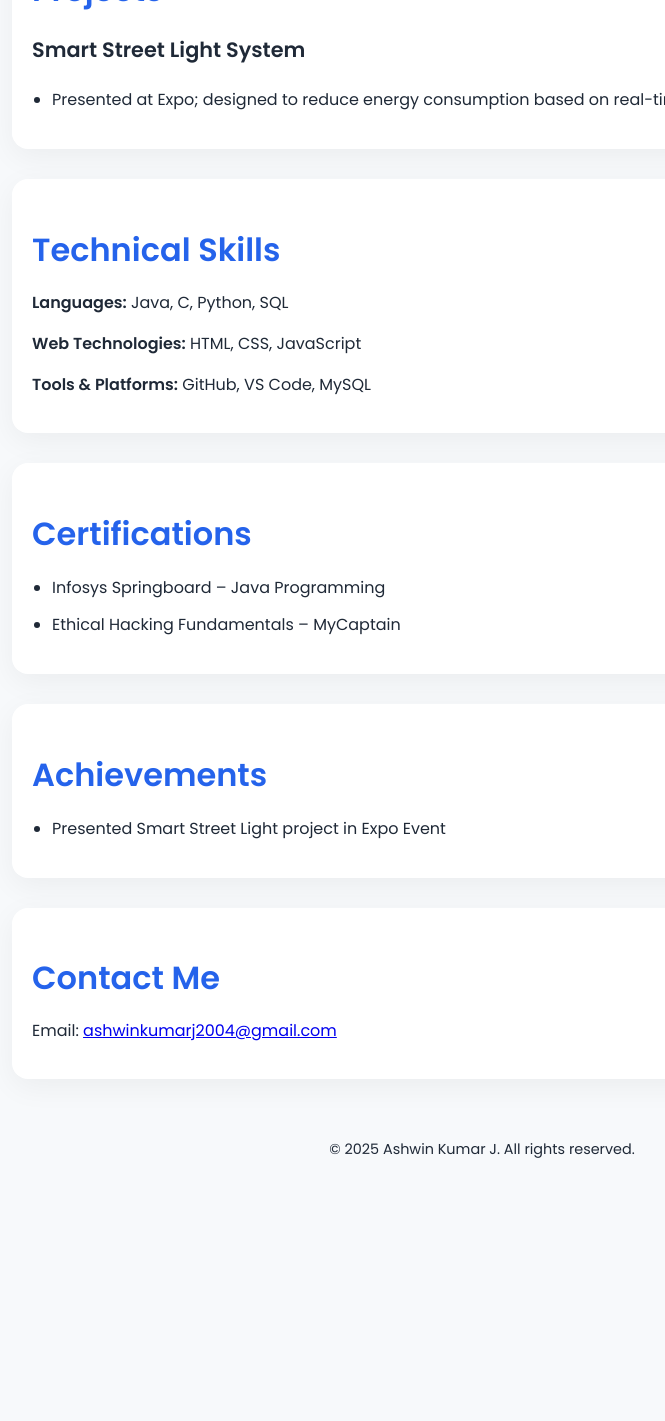
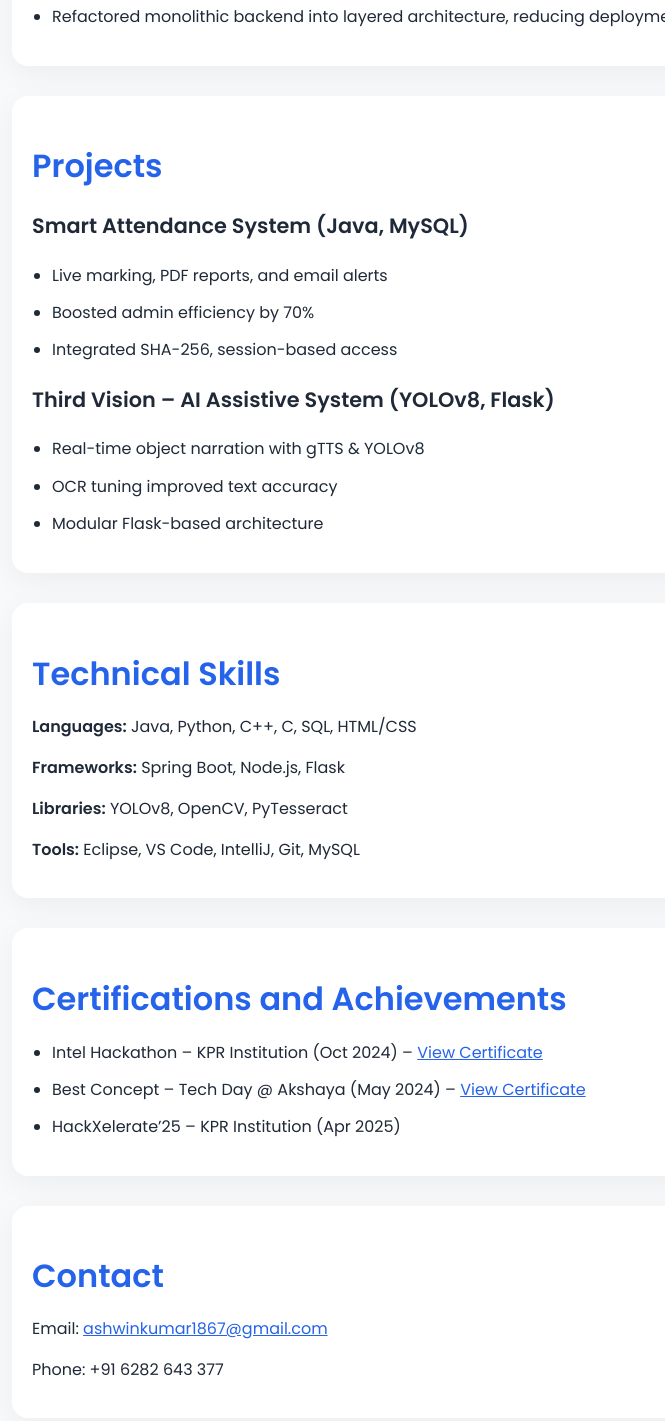
Before and after one commit to ashwinkumar2004/Ashwin_Kumar_J, a plain HTML site: page index.html in a window 1280 px wide. Shown: the part 889-2310 px from the top of the page, without its empty margins (158-823 px from the left). Before the commit the page ends 2111 px from the top, so only its background shows below. Drawn offline with nearby package versions, Linux system fonts and the light colour scheme.

Commit message:
my portfolio

```diff
--- a/index.html
+++ b/index.html
@@ -3,8 +3,7 @@
 <head>
   <meta charset="UTF-8" />
   <meta name="viewport" content="width=device-width, initial-scale=1.0" />
-  <title>Ashwin Kumar J | Software Developer</title>
-  <link rel="preconnect" href="https://fonts.googleapis.com">
+  <title>Ashwin Kumar J | AI & Software Developer</title>
   <link href="https://fonts.googleapis.com/css2?family=Poppins:wght@400;600&display=swap" rel="stylesheet">
   <link href="https://unpkg.com/aos@2.3.1/dist/aos.css" rel="stylesheet" />
   <style>
@@ -26,9 +25,8 @@
       font-family: 'Poppins', sans-serif;
       background: var(--bg);
       color: var(--text);
+      padding: 40px;
       transition: background 0.5s ease, color 0.5s ease;
-      padding: 40px;
-      scroll-behavior: smooth;
     }
     main section {
       background: var(--box);
@@ -37,7 +35,6 @@
       max-width: 900px;
       border-radius: 16px;
       box-shadow: 0 8px 30px rgba(0, 0, 0, 0.05);
-      transition: background 0.5s ease;
     }
     header {
       text-align: center;
@@ -50,7 +47,6 @@
     }
     .title {
       font-size: 1.5rem;
-      color: var(--text);
       margin-top: 10px;
     }
     .links a {
@@ -81,11 +77,17 @@
       margin-bottom: 10px;
       line-height: 1.7;
     }
+    a {
+      color: var(--accent);
+      text-decoration: underline;
+    }
+    a:hover {
+      color: var(--hover);
+    }
     footer {
       text-align: center;
       margin-top: 60px;
       font-size: 0.9rem;
-      color: var(--text);
     }
     .theme-toggle-wrapper {
       position: fixed;
@@ -145,11 +147,11 @@
 
   <header data-aos="fade-down">
     <h1>Ashwin Kumar J</h1>
-    <p class="title">Software Developer</p>
+    <p class="title">AI & Software Developer</p>
     <div class="links">
       <a href="https://github.com/ashwinkumar2004" target="_blank">GitHub</a>
-      <a href="https://www.linkedin.com/in/ashwinkumar2004/" target="_blank">LinkedIn</a>
-      <a href="mailto:ashwinkumarj2004@gmail.com">Email</a>
+      <a href="https://www.linkedin.com/in/ashwin-kumar-j2004" target="_blank">LinkedIn</a>
+      <a href="https://leetcode.com/u/Ashwin_Kumar_J/" target="_blank">LeetCode</a>
     </div>
   </header>
 
@@ -157,51 +159,63 @@
     <section data-aos="fade-up">
       <h2>Education</h2>
       <ul>
-        <li><strong>K.S.R College of Engineering</strong><br/>BE in Computer Science and Engineering (2021 – 2025)</li>
+        <li><strong>Akshaya College of Engineering and Technology</strong><br/>B.Tech in AI & Data Science – CGPA: 7.55 (Oct 2022 – Apr 2026)</li>
+        <li><strong>St. Paul’s Hr Sec School</strong><br/>Computer Science – 78.1% (Jun 2020 – May 2022)</li>
       </ul>
     </section>
 
     <section data-aos="fade-left">
-      <h2>Internships</h2>
-      <h3>Java Programming Intern – Code Alpha (May 2025 – Jun 2025)</h3>
+      <h2>Internship</h2>
+      <h3>Full Stack Java Intern – Appin Technology (Aug 2024 – Sept 2024)</h3>
       <ul>
-        <li>Developed Time Table Generator with efficient slot management</li>
+        <li>Built Grade Tracker and Hotel Reservation System using Java (Spring Boot)</li>
+        <li>Improved form validations, RESTful APIs, and dashboard UI</li>
+        <li>Developed Java AI Chatbot with custom NLP logic (40% better intent recognition)</li>
+        <li>Refactored monolithic backend into layered architecture, reducing deployment bugs</li>
       </ul>
     </section>
 
     <section data-aos="fade-right">
       <h2>Projects</h2>
-      <h3>Smart Street Light System</h3>
+      <h3>Smart Attendance System (Java, MySQL)</h3>
       <ul>
-        <li>Presented at Expo; designed to reduce energy consumption based on real-time detection</li>
+        <li>Live marking, PDF reports, and email alerts</li>
+        <li>Boosted admin efficiency by 70%</li>
+        <li>Integrated SHA-256, session-based access</li>
+      </ul>
+      <h3>Third Vision – AI Assistive System (YOLOv8, Flask)</h3>
+      <ul>
+        <li>Real-time object narration with gTTS & YOLOv8</li>
+        <li>OCR tuning improved text accuracy</li>
+        <li>Modular Flask-based architecture</li>
       </ul>
     </section>
 
     <section data-aos="zoom-in">
       <h2>Technical Skills</h2>
-      <p><strong>Languages:</strong> Java, C, Python, SQL</p>
-      <p><strong>Web Technologies:</strong> HTML, CSS, JavaScript</p>
-      <p><strong>Tools & Platforms:</strong> GitHub, VS Code, MySQL</p>
+      <p><strong>Languages:</strong> Java, Python, C++, C, SQL, HTML/CSS</p>
+      <p><strong>Frameworks:</strong> Spring Boot, Node.js, Flask</p>
+      <p><strong>Libraries:</strong> YOLOv8, OpenCV, PyTesseract</p>
+      <p><strong>Tools:</strong> Eclipse, VS Code, IntelliJ, Git, MySQL</p>
     </section>
 
     <section data-aos="flip-left">
-      <h2>Certifications</h2>
+      <h2>Certifications and Achievements</h2>
       <ul>
-        <li>Infosys Springboard – Java Programming</li>
-        <li>Ethical Hacking Fundamentals – MyCaptain</li>
-      </ul>
-    </section>
-
-    <section data-aos="flip-right">
-      <h2>Achievements</h2>
-      <ul>
-        <li>Presented Smart Street Light project in Expo Event</li>
+        <li>Intel Hackathon – KPR Institution (Oct 2024) –
+          <a href="https://drive.google.com/file/d/1Qx6QvJ9zy38eA5N0c1WW7MbzxJNW1dPy/view?usp=sharing" target="_blank">View Certificate</a>
+        </li>
+        <li>Best Concept – Tech Day @ Akshaya (May 2024) –
+          <a href="https://drive.google.com/file/d/1WDjwFYr4wrD7blw8JbEjGHQyhMzjuHBn/view?usp=sharing" target="_blank">View Certificate</a>
+        </li>
+        <li>HackXelerate’25 – KPR Institution (Apr 2025)</li>
       </ul>
     </section>
 
     <section data-aos="fade-up" id="contact">
-      <h2>Contact Me</h2>
-      <p>Email: <a href="mailto:ashwinkumarj2004@gmail.com">ashwinkumarj2004@gmail.com</a></p>
+      <h2>Contact</h2>
+      <p>Email: <a href="mailto:ashwinkumar1867@gmail.com">ashwinkumar1867@gmail.com</a></p>
+      <p>Phone: +91 6282 643 377</p>
     </section>
   </main>
 
```
